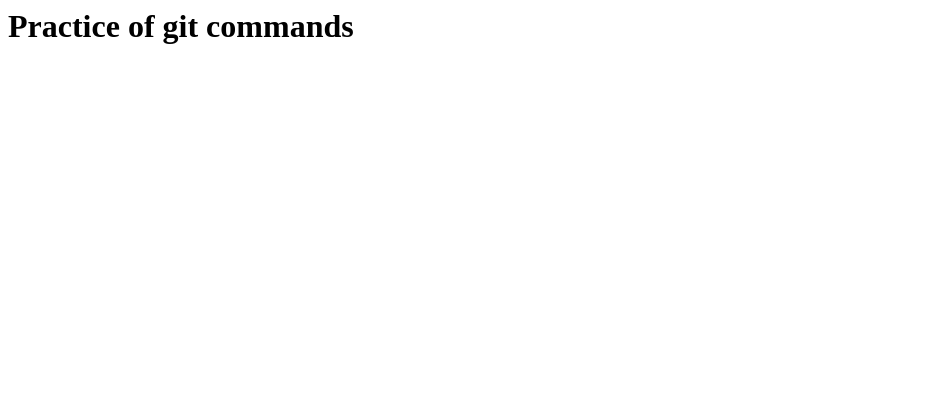
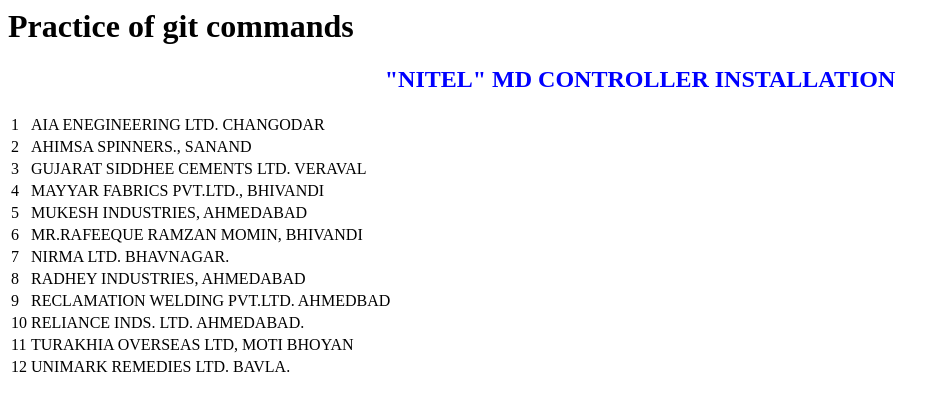
Before and after one commit to vaidehiR24/practice, a plain HTML site: page index.html in a window 1280 px wide. Shown: the whole page, without its empty margins (0-950 px from the left). Drawn offline with Linux system fonts and the light colour scheme.

Commit message:
updated index.html

```diff
--- a/index.html
+++ b/index.html
@@ -1,3 +1,67 @@
 <h1>
     Practice of git commands
 </h1>
+<!DOCTYPE html>
+<html>
+<head>
+
+</head>
+<body>
+
+<h2 style=color:blue;text-align:center>"NITEL" MD CONTROLLER INSTALLATION</h2>
+
+<table>
+    <tr>
+      <td class="first_col">1</td>
+      <td>AIA ENEGINEERING LTD. CHANGODAR</td>
+    </tr>
+    <tr>
+      <td class="first_col">2</td>
+      <td>AHIMSA SPINNERS., SANAND</td>
+    </tr>
+    <tr>
+      <td  class="first_col">3</td>
+      <td >GUJARAT SIDDHEE CEMENTS LTD. VERAVAL</td>
+    </tr>
+    <tr>
+      <td  class="first_col">4</td>
+      <td >MAYYAR FABRICS PVT.LTD., BHIVANDI</td>
+    </tr>
+    <tr>
+      <td  class="first_col">5</td>
+      <td>MUKESH INDUSTRIES, AHMEDABAD</td>
+    </tr>
+    <tr>
+      <td class="first_col">6</td>
+      <td> MR.RAFEEQUE RAMZAN MOMIN, BHIVANDI
+</td>
+    </tr>
+    <tr>
+      <td class="first_col">7</td>
+      <td >NIRMA LTD. BHAVNAGAR.</td>
+    </tr>
+    <tr>
+      <td class="first_col">8</td>
+      <td>RADHEY INDUSTRIES, AHMEDABAD</td>
+    </tr>
+    <tr>
+      <td class="first_col">9</td>
+      <td>RECLAMATION WELDING PVT.LTD. AHMEDBAD</td>
+    </tr>
+    <tr>
+      <td class="first_col">10</td>
+      <td>RELIANCE INDS. LTD. AHMEDABAD.</td>
+    </tr>
+    <tr>
+      <td class="first_col">11</td>
+      <td>TURAKHIA OVERSEAS LTD, MOTI BHOYAN</td>
+    </tr>
+    <tr>
+      <td class="first_col">12</td>
+      <td>UNIMARK REMEDIES LTD. BAVLA.</td>
+    </tr>
+
+
+</table>
+</body>
+</html>
```
